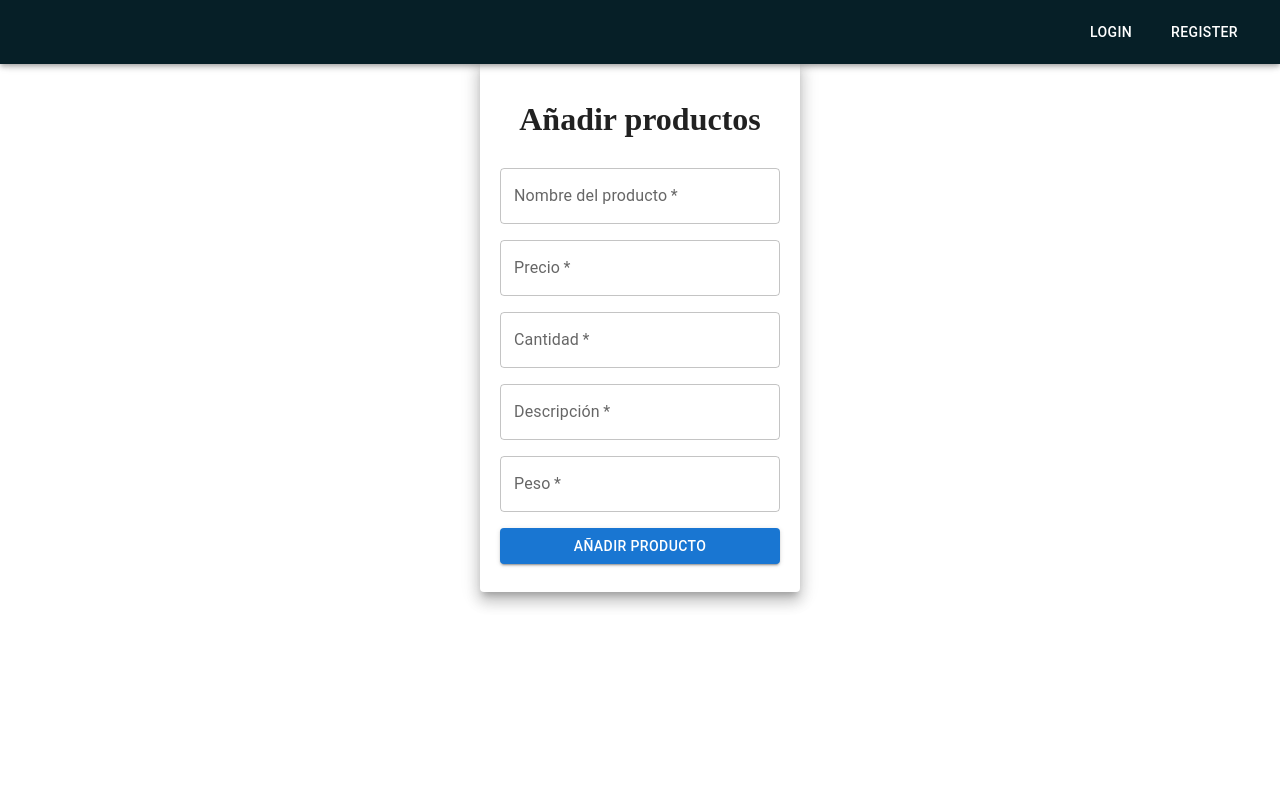
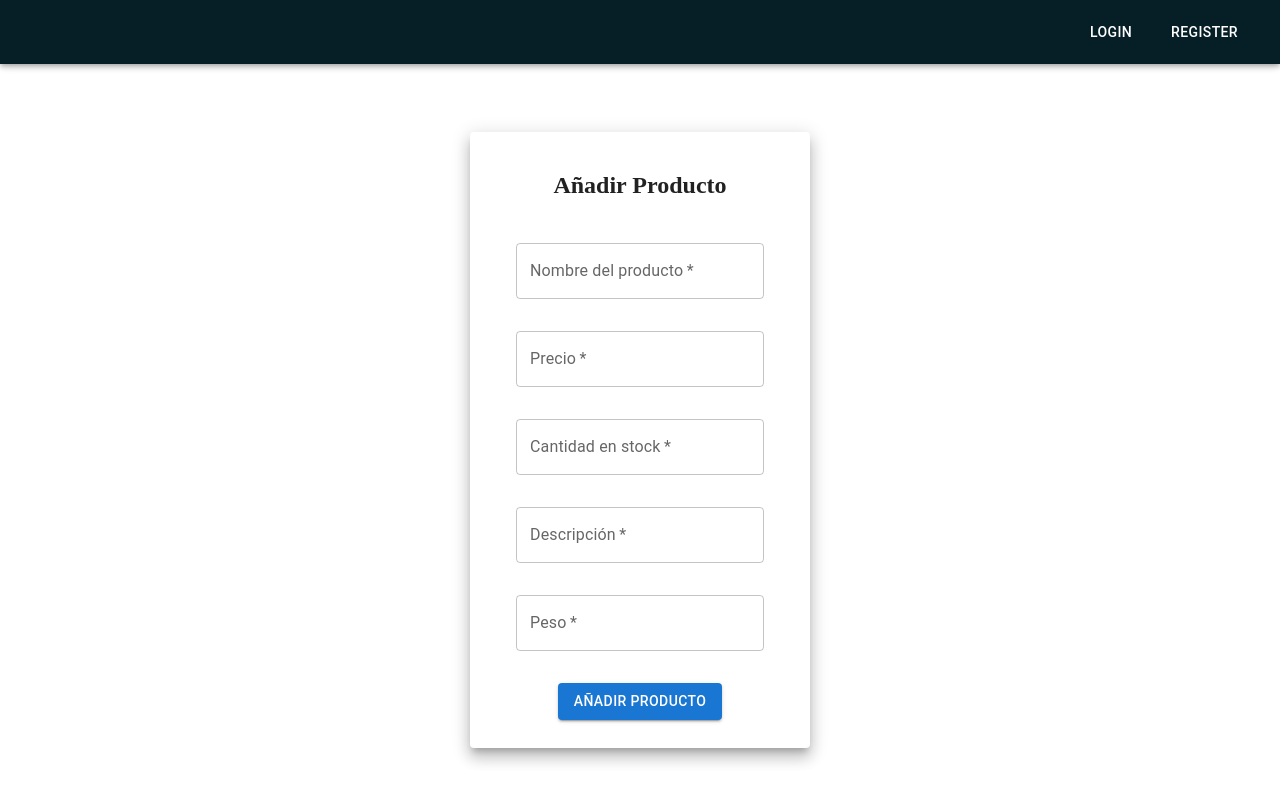
Before and after one commit to Fran250599/React-Products-Managing-Tool, a React (Vite) app: page /addProducts in a window 1280 px wide. Shown: the top 802 px of the page. Built offline with nearby package versions, Linux system fonts and the light colour scheme.

Commit message:
Edit feature added

```diff
--- a/src/pages/AddProducts.jsx
+++ b/src/pages/AddProducts.jsx
@@ -1,50 +1,166 @@
-import React from 'react';
-
-import { Grid, Paper, Button, TextField} from '@mui/material';
+import React, { useState, useEffect } from 'react';
+import { Grid, Paper, Button, TextField } from '@mui/material';
 import axios from 'axios';
 
-export default function AddProducts (){
+export default function AddProducts() {
+    // Styles for the components
+    const paperStyle = { padding: 20, width: 300, margin: "20px auto" };
+    const btnStyle = { margin: '8px 0' };
+    const textFieldStyle = { margin: '8px 0' };
+    const mainGridStyle = { height: '100vh' };
 
-    // Styles for the components
-    const paperStyle = { padding: 20, width: 280, margin: "20px auto" }
-    const avatarStyle = { backgroundColor: '#1bbd7e' }
-    const btnStyle = { margin: '8px 0' }
-    const textFieldStyle = { margin: '8px 0' }
-    const mainGridStyle = { height: '100vh' }
+    // State for the product fields
+    const [product, setProduct] = useState(() => {
+        // Try to load the product from local storage
+        const savedProduct = localStorage.getItem('editProduct');
+        return savedProduct ? JSON.parse(savedProduct) : {
+            name: '',
+            price: '',
+            stock: '',
+            description: '',
+            weight: '',
+            plu: '' // Add this if you need to track the PLU for edits
+        };
+    });
 
+    // Effect to clear the product from local storage once it has been loaded
+    useEffect(() => {
+        localStorage.removeItem('editProduct'); // Clear the product from local storage
+    }, []);
 
-    // States for the components
-    const [name, setName] = React.useState('');
-    const [price, setPrice] = React.useState('');
-    const [stock, setStock] = React.useState('');
-    const [description, setDescription] = React.useState('');
-    const [weight, setWeight] = React.useState('');
+    const handleChange = (e) => {
+        const { name, value } = e.target;
+        setProduct(prevProduct => ({
+            ...prevProduct,
+            [name]: value
+        }));
+    };
 
-
-    const addProduct = async () => {
-        const product = {name, price, stock, description, weight}
-
-        console.log(product)
-
-        const res = await axios.post('http://localhost:8080/products', product)
-        alert("Producto añadido")
-      }
+    const handleSubmit = async (e) => {
+        e.preventDefault();
+        try {
+            if (product.plu) {
+                // If in edit mode, send a PUT request to update the product
+                const response = await axios.put(`http://localhost:8080/products/${product.plu}`, product);
+                console.log(response.data);
+                alert("Producto actualizado");
+            } else {
+                // If in add mode, send a POST request to add a new product
+                const response = await axios.post('http://localhost:8080/products', product);
+                console.log(response.data);
+                alert("Producto añadido");
+            }
+            // Reset form
+            setProduct({
+                name: '',
+                price: '',
+                stock: '',
+                description: '',
+                weight: '',
+                plu: ''
+            });
+        } catch (error) {
+            console.error("There was an error!", error);
+        }
+    };
 
     return (
-       <Grid style={mainGridStyle}>
+        <Grid style={mainGridStyle} container justifyContent="center" alignItems="center">
             <Paper elevation={10} style={paperStyle}>
-                <Grid align="center">
-                    <h1>Añadir productos</h1>
+                <form onSubmit={handleSubmit}>
+                    <Grid container direction="column" alignItems="center" spacing={2}>
+                        <Grid item>
+                            <h2>{product.plu ? "Editar Producto" : "Añadir Producto"}</h2>
+                        </Grid>
+                        <Grid item>
+                            <TextField
+                                style={textFieldStyle}
+                                label="Nombre del producto"
+                                placeholder="Nombre del producto"
+                                name="name"
+                                value={product.name}
+                                onChange={handleChange}
+                                fullWidth
+                                required
+                            />
+                        </Grid>
+                        <Grid item>
+                            <TextField
+                                style={textFieldStyle}
+                                label="Precio"
+                                placeholder="Precio"
+                                name="price"
+                                value={product.price}
+                                onChange={handleChange}
+                                fullWidth
+                                required
+                            />
+                        </Grid>
+                        <Grid item>
+                            <TextField
+                                style={textFieldStyle}
+                                label="Cantidad en stock"
+                                placeholder="Cantidad en stock"
+                                name="stock"
+                                value={product.stock}
+                                onChange={handleChange}
+                                fullWidth
+                                required
+                            />
+                        </Grid>
+                        <Grid item>
+                            <TextField
+                                style={textFieldStyle}
+                                label="Descripción"
+                                placeholder="Descripción"
+                                name="description"
+                                value={product.description}
+                                onChange={handleChange}
+                                fullWidth
+                                required
+                            />
+                        </Grid>
+                        <Grid item>
+                            <TextField
+                                style={textFieldStyle}
+                                label="Peso"
+                                placeholder="Peso"
+                                name="weight"
+                                value={product.weight}
+                                onChange={handleChange}
+                                fullWidth
+                                required
+                            />
+                        </Grid>
+                        {product.plu && (
+                            <Grid item>
+                                <TextField
+                                    style={textFieldStyle}
+                                    label="PLU"
+                                    placeholder="PLU"
+                                    name="plu"
+                                    value={product.plu}
+                                    onChange={handleChange}
+                                    fullWidth
+                                    required
+                                />
+                            </Grid>
+                        )}
+                        <Grid item>
+                            <Button
+                                type="submit"
+                                color="primary"
+                                style={btnStyle}
+                                variant="contained"
+                                fullWidth
+                            >
+                                {product.plu ? "Actualizar Producto" : "Añadir Producto"}
+                            </Button>
+                        </Grid>
+                    </Grid>
+                </form>
+            </Paper>
+        </Grid>
+    );
 
-                    <TextField style={textFieldStyle} label="Nombre del producto" placeholder="Nombre del producto" onChange={e => setName(e.target.value)}fullWidth required />
-                    <TextField style={textFieldStyle} label="Precio" placeholder="Precio" onChange={e => setPrice(e.target.value)} fullWidth required />
-                    <TextField style={textFieldStyle} label="Cantidad" placeholder="Cantidad" onChange={e => setStock(e.target.value)} fullWidth required />
-                    <TextField style={textFieldStyle} label="Descripción" placeholder="Descripción" onChange={e => setDescription(e.target.value)} fullWidth required />
-                    <TextField style={textFieldStyle} label="Peso" placeholder="Peso" onChange={e => setWeight(e.target.value)} fullWidth required />
-
-                    <Button type="submit" color="primary" style={btnStyle} variant="contained" onClick={addProduct} fullWidth >Añadir producto</Button>
-
-                </Grid>
-            </Paper>
-       </Grid>
-    )}
+}
--- a/src/pages/EditProducts.jsx
+++ b/src/pages/EditProducts.jsx
@@ -1,11 +1,13 @@
 import React, { useState, useEffect } from 'react';
 import { Grid, Paper, Button, Table, TextField, TableHead, TableRow, TableCell, TableBody } from '@mui/material';
 import axios from 'axios';
+import { useNavigate } from 'react-router-dom';
+
 //import EditProductsForm from './EditProductsForm'; // Assuming EditProductsForm is imported from a separate file
-import { useHref } from 'react-router-dom';
+import { Navigate, useHref } from 'react-router-dom';
 
 export default function EditProducts() {
-
+    const navigate = useNavigate();
     // Styles for the components
     const avatarStyle = { backgroundColor: '#1bbd7e' }
     const btnStyle = { margin: '8px 0' }
@@ -39,10 +41,11 @@ export default function EditProducts() {
         // Search for the product in the products array
         let productIndex = -1;
         for (let i = 0; i < products.length; i++) {
-            if (products[i].plu === TextFieldValue || products[i].description === TextFieldValue) {
+            if (products[i].plu === parseInt(TextFieldValue) || products[i].description === TextFieldValue) {
                 productIndex = i;
-               // setEditProductForm(true);
-
+                //setEditProductForm(true);
+                localStorage.setItem('editProduct', JSON.stringify(products[productIndex]));
+                navigate('/addProducts');
 
 
                 break;
```
